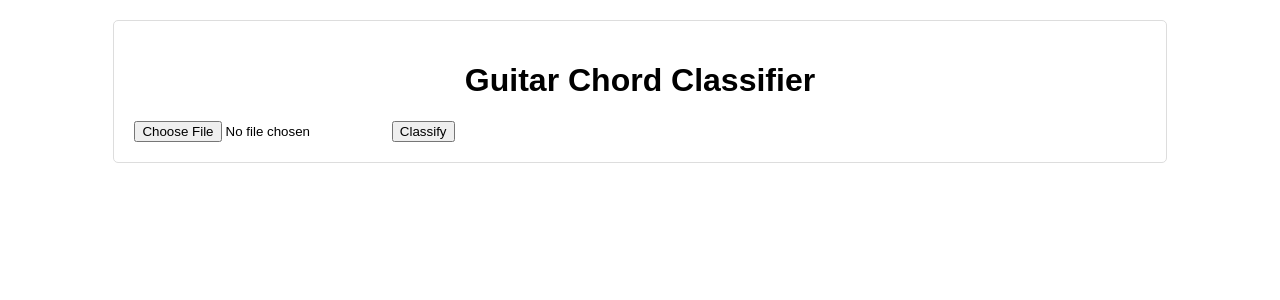
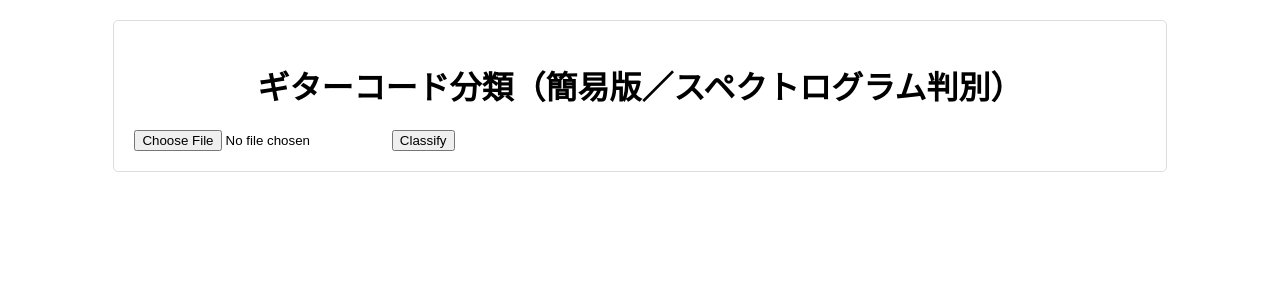
Before and after one commit to Koshi-0/guitar_app_light_3, a Flask app: page / in a window 1280 px wide. Shown: the top 300 px of the page. Run offline with Flask 2, Linux system fonts and the light colour scheme.

Commit message:
GAL_2nd commmit

```diff
--- a/app.py
+++ b/app.py
@@ -22,4 +22,4 @@ def classify_image(filepath):
     return inference_cnn(filepath)
 
 if __name__ == '__main__':
-    app.run(debug=True)
+    app.run(host='0.0.0.0', port=int(os.environ.get("PORT", 5000)), debug=False)
--- a/templates/index.html
+++ b/templates/index.html
@@ -1,14 +1,14 @@
 <!DOCTYPE html>
-<html lang="en">
+<html lang="ja">
 <head>
     <meta charset="UTF-8">
     <meta name="viewport" content="width=device-width, initial-scale=1.0">
-    <title>Guitar Chord Classifier</title>
+    <title>ギターコード分類（簡易版／スペクトログラム判別）</title>
     <link rel="stylesheet" href="{{ url_for('static', filename='styles/main.css') }}">
 </head>
 <body>
     <div class="container">
-        <h1>Guitar Chord Classifier</h1>
+        <h1>ギターコード分類（簡易版／スペクトログラム判別）</h1>
         <form action="/" method="post" enctype="multipart/form-data">
             <input type="file" name="file" required>
             <input type="submit" value="Classify">
```
